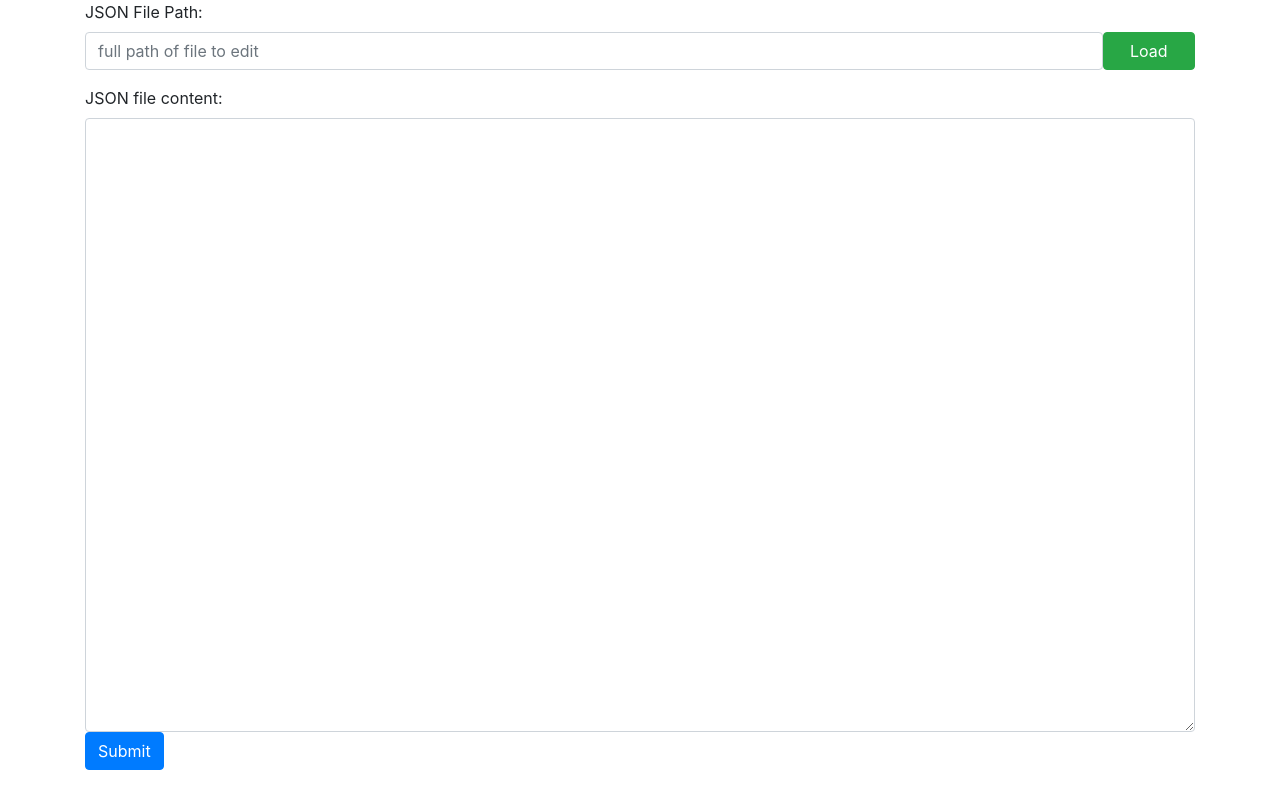
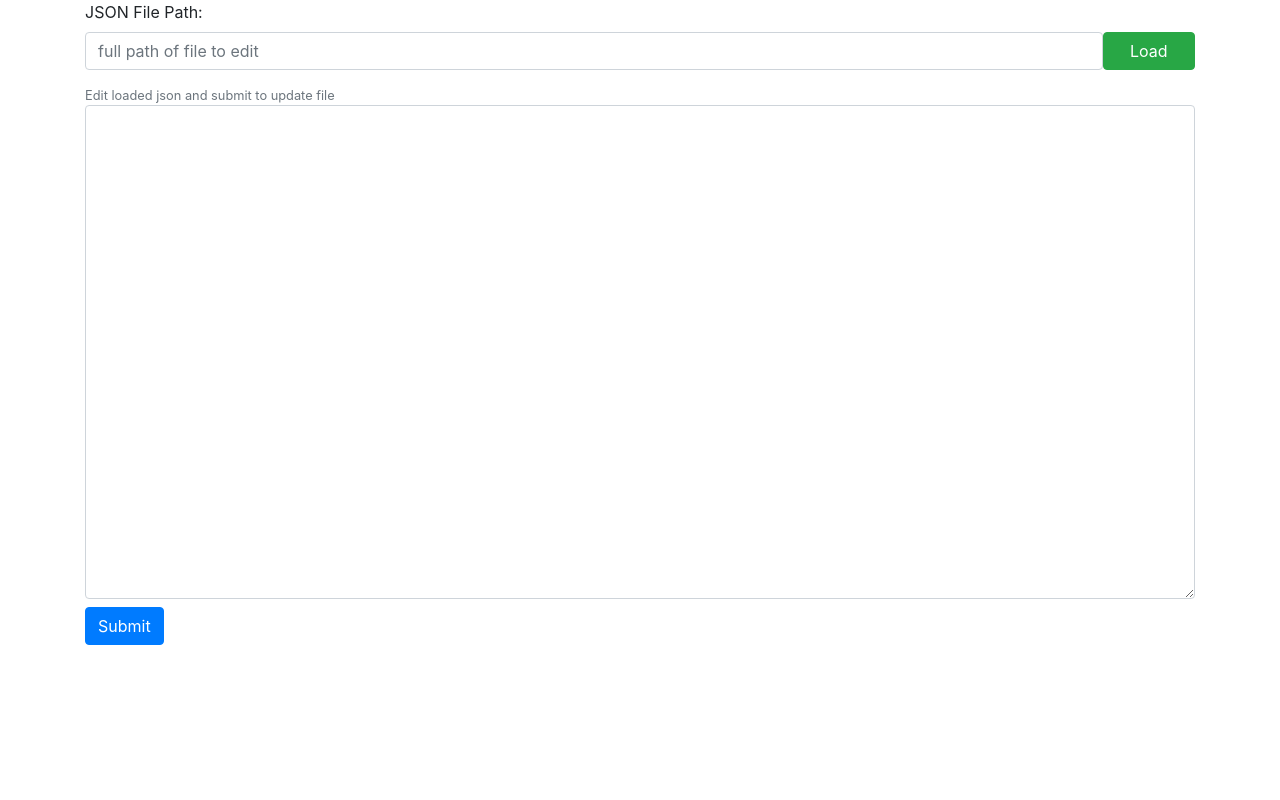
Before and after one commit to yossieven/updateJsonFiles, a Flask app: page / in a window 1280 px wide. Run offline with Flask 2, Linux system fonts and the light colour scheme; some libraries are stand-ins or nearby versions.

Commit message:
format and labels

```diff
--- a/templates/index.html
+++ b/templates/index.html
@@ -22,10 +22,11 @@
         </form>
         <form action="/", method="post">
             <div class="form-group">
-                <label for="content">JSON file content:</label>
-                <textarea id="content" name="content" class="form-control" rows=25>{% for line in text %} {{ line }}&#10 {% endfor %} </textarea>
+{#                <label for="content">JSON file content:</label>#}
+                <small id="comment" class="form-text text-muted">Edit loaded json and submit to update file</small>
+                <textarea id="content" name="content" class="form-control" rows=20>{% for line in text %} {{ line }}&#10 {% endfor %} </textarea>
                 <input type="hidden" id="hidden-file" name="hidden-file" value="{{ filename }}">
-                <input type="submit" class="btn btn-primary" value="Submit">
+                <input type="submit" class="btn btn-primary mt-2" value="Submit">
             </div>
 
         </form>
```
